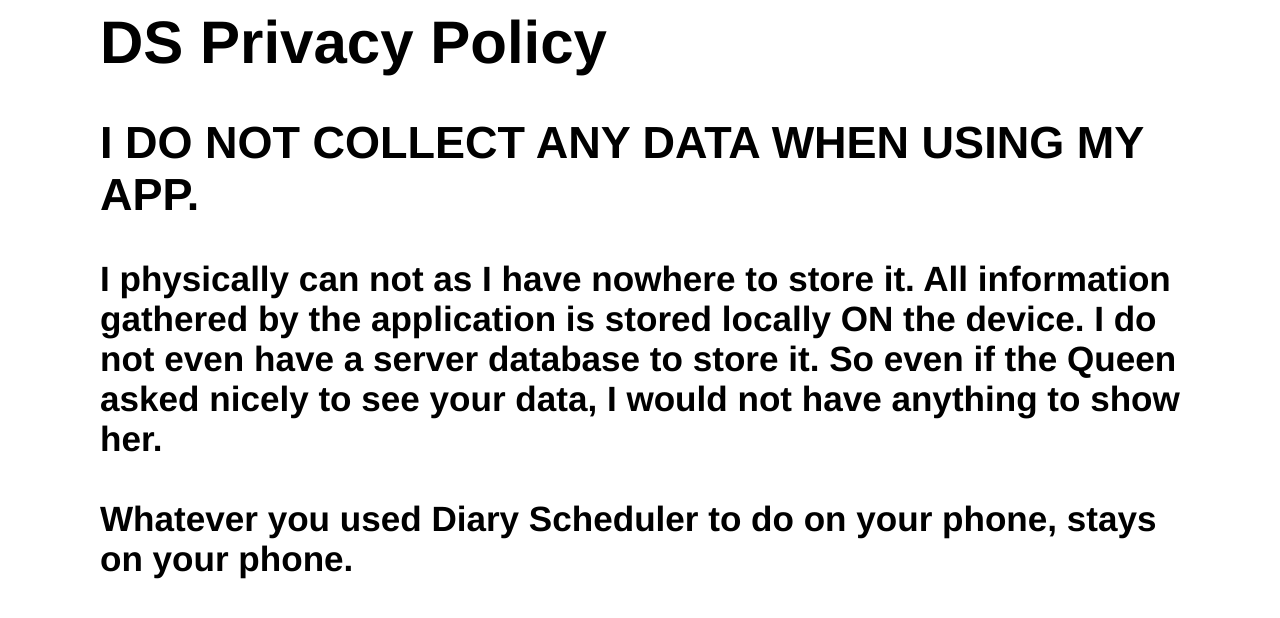
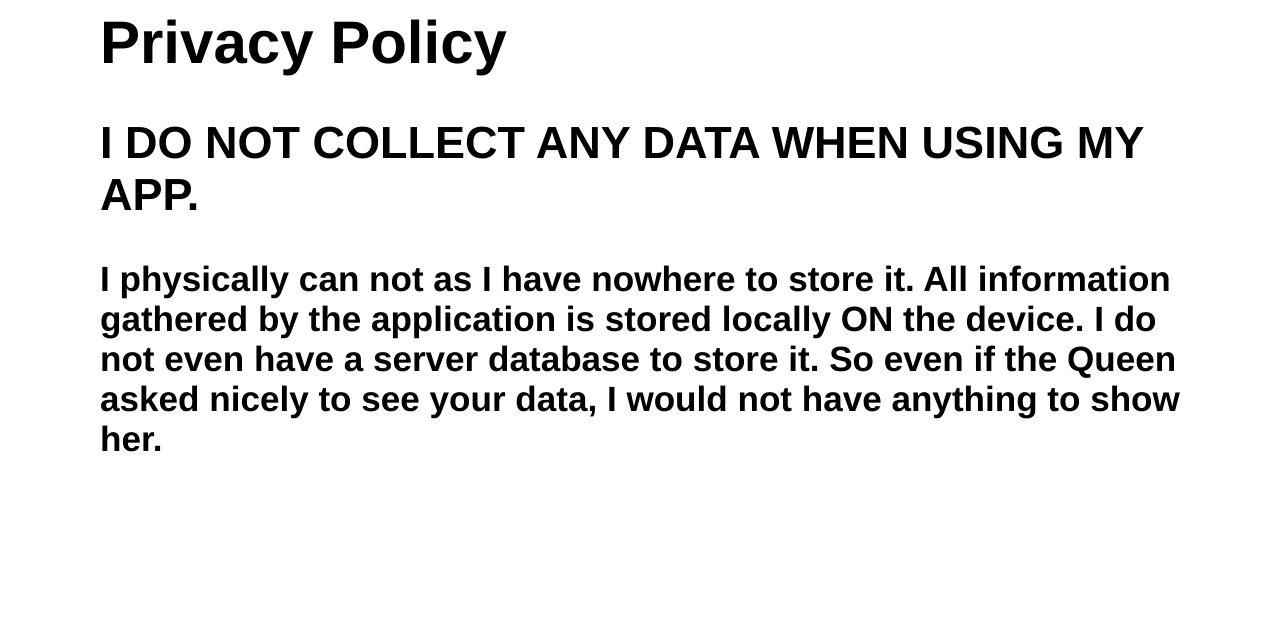
Before and after one commit to mqulateen/mqul.github.io, a plain HTML site: page privary.html in a window 1280 px wide. Drawn offline with Linux system fonts and the light colour scheme.

Commit message:
Update privary.html

```diff
--- a/privary.html
+++ b/privary.html
@@ -1,12 +1,12 @@
 <!DOCTYPE hmtl>
+<html>
   <body style="margin-left: 100px; margin-right: 100px; font-size:30px;
     font-family:Helvetica Neue, Helvetica, Arial, sans-serif;
     font-weight:50;">
-<h1>DS Privacy Policy</h1>
+    <h1>Privacy Policy</h1>
     <h2>I DO NOT COLLECT ANY DATA WHEN USING MY APP.</h2>
 
     <h3>I physically can not as I have nowhere to store it. All information gathered by the application is stored locally ON the device. I do not even have a server database to store it. So even if the Queen asked nicely to see your data, I would not have anything to show her.
-<br /><br/>
-Whatever you used Diary Scheduler to do on your phone, stays on your phone.</h3>
+      </h3>
   </body>
 </html
```
Lines whose indentation alone changed are shown as unchanged.
